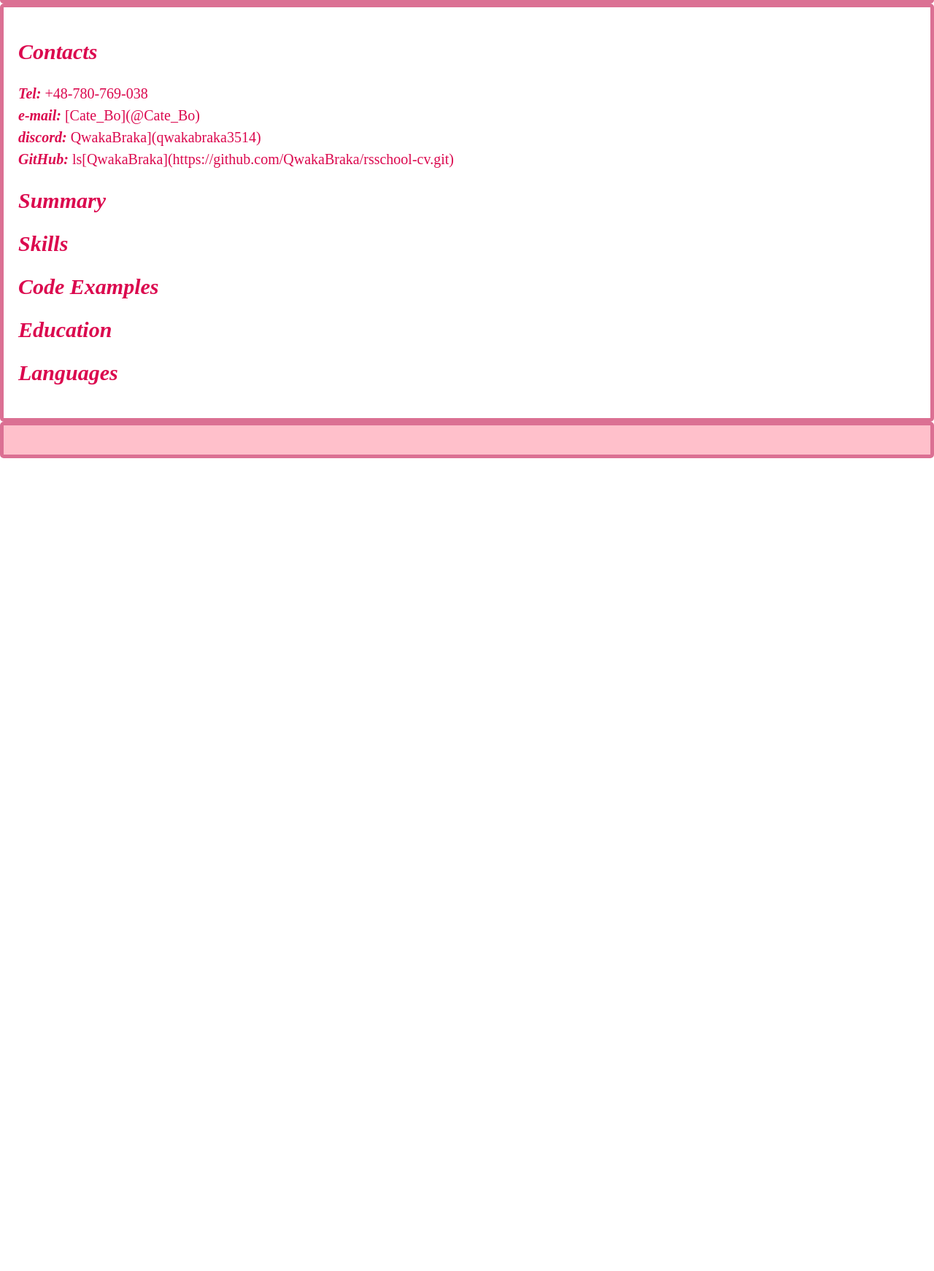
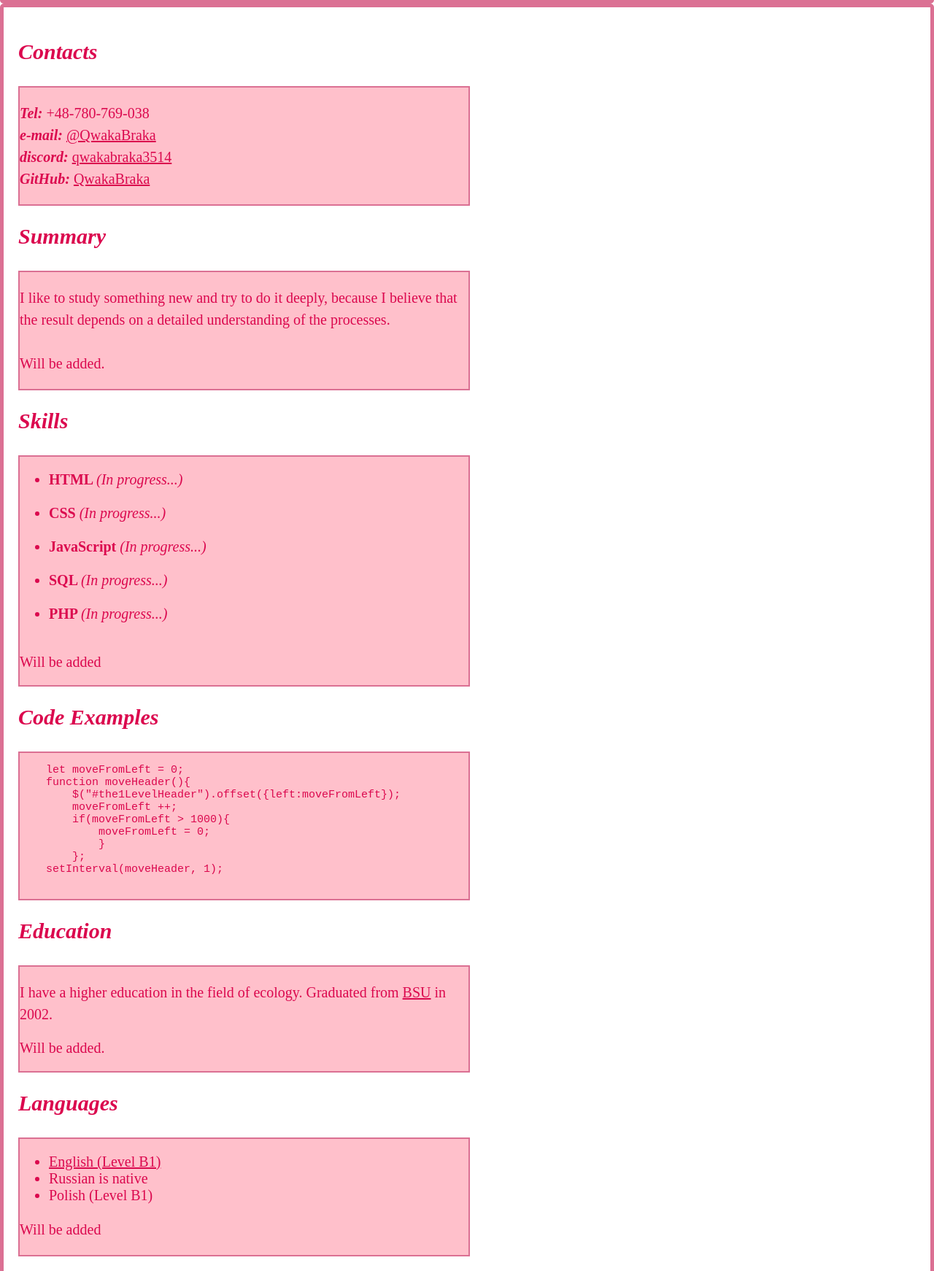
Before and after one commit to QwakaBraka/rsschool-cv, a plain HTML site: page index.html in a window 1280 px wide. Shown: the part 444-2186 px from the top of the page at 73% size. Before the commit the page ends 1072 px from the top, so only its background shows below. Drawn offline with Linux system fonts and the light colour scheme.

Commit message:
feat: add info in index.html and styles in style.css

```diff
--- a/index.html
+++ b/index.html
@@ -25,35 +25,66 @@
           </nav>
     </div>
     </header>
-<main class="main">
+    <main class="main">
     <div class="container">
-    <h2><i>Contacts</i></h2>
-    <p class="p">
-    <i><b>Tel: </i></b> +48-780-769-038<br>
-    <i><b>e-mail: </i></b> [Cate_Bo](@Cate_Bo)<br>
-    <i><b>discord: </i></b> QwakaBraka](qwakabraka3514)<br>
-    <i><b>GitHub: </i></b> ls[QwakaBraka](https://github.com/QwakaBraka/rsschool-cv.git)<br>
-    </p>
-    <h2 id="Summary"><i>Summary</i></h2>
-    <p>
+        <h2 class="section-title"><i>Contacts</i></h2>
+        <section class="section" id="Contacts">
+            <p class="p">
+            <i><b>Tel: </i></b> +48-780-769-038<br>
+            <i><b>e-mail: </i></b><a href="mailto:7767000@tut.by" class="link" target="_blank">@QwakaBraka</a><br>
+            <i><b>discord: </i></b><a href="https://discord.com/channels/516715744646660106/1072962541812191423" class="link" target="_blank">qwakabraka3514</a><br>
+            <i><b>GitHub: </i></b><a href="https://github.com/QwakaBraka/rsschool-cv.git" class="link" target="_blank">QwakaBraka</a><br>
+            </p>
+        </section>
+        <h2 class="section-title"><i>Summary</i></h2>
+        <section class="section" id="Summary">
+                <p class="p">I like to study something new and try to do it deeply, because
+                I believe that the result depends on a detailed understanding of the
+                processes.<br><br>
+                Will be added.
+            </p>
+        </section>
+        <h2 class="section-title"><i>Skills</i></h2>
+        <section class="section" id="Skills">
+            <ul>
+                <li > <b>HTML </b><i> (In progress...)</i></li><br>
+                <li > <b>CSS </b><i> (In progress...)</i></li><br>
+                <li > <b>JavaScript </b><i> (In progress...)</i></li><br>
+                <li > <b>SQL </b><i> (In progress...)</i></li><br>
+                <li > <b>PHP </b><i> (In progress...)</i></li><br>
+            </ul>
+            <p>Will be added</p>
+        </section>
+        <h2 class="section-title"><i>Code Examples</i></h2>
+        <section class="section-code" id="Code Examples">
+            <code><pre>
+    let moveFromLeft = 0;
+    function moveHeader(){
+        $("#the1LevelHeader").offset({left:moveFromLeft});
+        moveFromLeft ++;
+        if(moveFromLeft > 1000){
+            moveFromLeft = 0;
+            }
+        };
+    setInterval(moveHeader, 1);
+            </pre></code>
+        </section>
+        <h2 class="section-title"><i>Education</i></h2>
+        <section class="section" id="Education">
+            <p class="p">I have a higher education in the field of ecology. Graduated from
+            <a href="https://www.iseu.bsu.by/ru/" class="link" target="_blank">BSU</a> in 2002.</p>
 
-    </p>
-    <h2 id="Skills"><i>Skills</i></h2>
-    <p>
-
-    </p>
-    <h2 id="Code Examples"><i>Code Examples</i></h2>
-    <p>
-
-    </p>
-    <h2 id="Education"><i>Education</i></h2>
-    <p>
-
-    </p>
-    <h2 id="Languages"><i>Languages</i></h2>
-    <p>
-
-    </p>
+            <p>Will be added.</p>
+        </section>
+        <h2 class="section-title"><i>Languages</i></h2>
+        <section class="section" id="Languages">
+            <ul>
+                <li><a href="https://examinator.epam.com/passing/attendances/1268618" class="link" target="_blank">English (Level B1)</a></li>
+                <li>Russian is native</li>
+                <li>Polish (Level B1)</li>
+            </ul>
+            <p class="p"> Will be added</p>
+        </section>
     </div>
 </main>
 <footer class="footer">
--- a/style.css
+++ b/style.css
@@ -59,4 +59,51 @@ html {
     color: rgb(219, 8, 78);
     text-decoration: none;
     font-size: 20px;
+    transition: 0,3s;
+    cursor: pointer;
 }
+.section-item a {
+    color: white;
+    text-decoration: none;
+    transition: color 0.5s;
+}
+.section-item a:hover {
+    color: #4d2323;
+}
+
+.section-title {
+    margin-bottom: 30px;
+    color: rgb(219, 8, 78);
+    background-color: white;
+}
+.main-container {
+    display: flex;
+    flex-wrap: wrap;
+}
+
+.section {
+    border: 2px solid palevioletred;
+    width: 50%;
+    background-color: pink;
+    font-size: 20px;
+}
+@media (max-width: 768px) {
+.section {
+    border: 2px solid palevioletred;
+    width: 100%;
+    }
+}
+.link{
+    color: rgb(219, 8, 78);
+    text-decoration: underline;
+    font-size: 20px;
+    transition: 0,3s;
+    cursor: pointer;
+}
+.section-code {
+    border: 2px solid palevioletred;
+    width: 50%;
+    background-color: pink;
+    font-size: 15px;
+    font-family: PlayfairDisplay-Black;
+}
```
